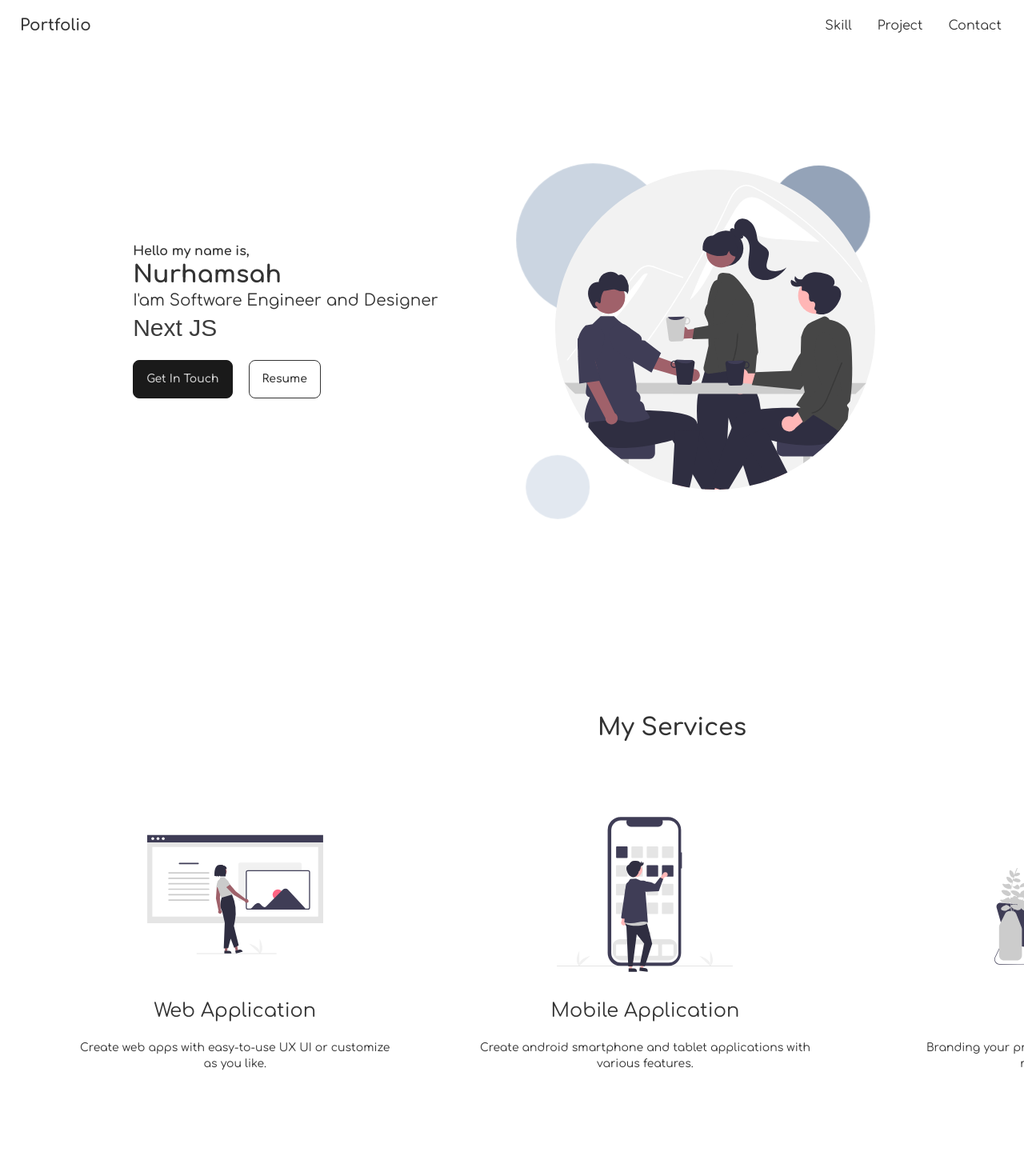
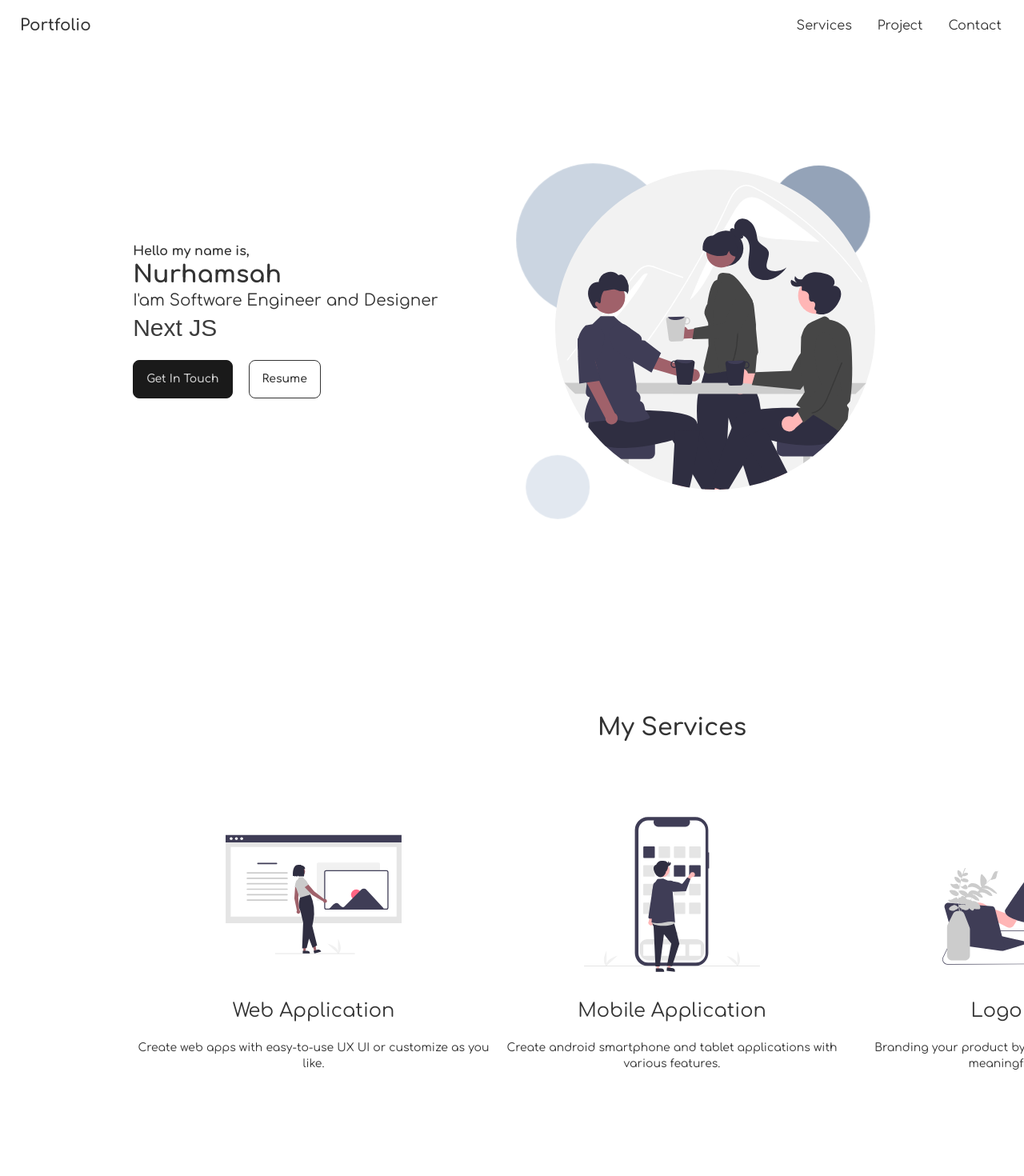
Before and after one commit to nurhamsah1998/nurhamsah-portfolio-latest, a React (Vite) app: page / in a window 1280 px wide. Shown: the top 1470 px of the page at 80% size. Built offline with nearby package versions, Linux system fonts and the light colour scheme.

Commit message:
fixing height card

```diff
--- a/src/App.tsx
+++ b/src/App.tsx
@@ -16,7 +16,7 @@ function App() {
       <div className="">
         <Header />
         <div className="grid gap-24">
-          <div className="px-3 md:p-20 ">
+          <div id="#services" className="px-3 main md:p-20 ">
             <Services />
           </div>
           <div className="px-3 md:p-20 ">
--- a/src/Screen/Header.tsx
+++ b/src/Screen/Header.tsx
@@ -35,7 +35,7 @@ function Header() {
             <button
               className="btn btn-outline"
               onClick={() => {
-                window.location.href = "/File/Nurhamsah _Resume.pdf";
+                window.location.href = "File/Nurhamsah _Resume.pdf";
               }}
             >
               Resume
--- a/src/Screen/LogoProject.tsx
+++ b/src/Screen/LogoProject.tsx
@@ -8,7 +8,7 @@ function LogoProject() {
       <p className=" text-3xl font-bold text-center md:mb-20 mb-10">
         My Logo Design
       </p>
-      <div className="hidden md:block">
+      <div className="hidden xl:block">
         <Marquee>
           {LOGOPROJECT.map((x: any, y: any) => (
             <div className="">
@@ -21,7 +21,7 @@ function LogoProject() {
           ))}
         </Marquee>
       </div>
-      <div className="flex flex-wrap gap-5 md:hidden justify-around items-center">
+      <div className="flex flex-wrap gap-5 xl:hidden justify-around items-center">
         {LOGOPROJECT.map((x: any, y: any) => (
           <div className="">
             <img
--- a/src/Screen/Navbar.tsx
+++ b/src/Screen/Navbar.tsx
@@ -2,14 +2,14 @@ import React from "react";
 
 function Navbar() {
   return (
-    <div className="navbar bg-base-100  absolute">
+    <div className="navbar bg-base-100  absolute main">
       <div className="flex-1">
         <a className="btn btn-ghost normal-case text-xl">Portfolio</a>
       </div>
       <div className="flex-none">
         <ul className="menu menu-horizontal px-1">
           <li>
-            <a>Skill</a>
+            <a href="#services">Services</a>
           </li>
           <li>
             <a>Project</a>
--- a/src/Screen/Project.tsx
+++ b/src/Screen/Project.tsx
@@ -52,7 +52,7 @@ function Project() {
   return (
     <div className="md:my-0  my-5">
       <p className=" text-3xl text-center font-bold md:mb-20 mb-10 ">My Work</p>
-      <div className="grid gap-10 md:gap-20">
+      <div className="grid gap-10 md:gap-20 justify-center">
         {webApplication.map(
           (
             item: {
--- a/src/Screen/Services.tsx
+++ b/src/Screen/Services.tsx
@@ -22,17 +22,17 @@ function Services() {
     },
   ];
   return (
-    <div className="p-3">
+    <div className="p-3 w-full ">
       <p className="text-3xl text-center font-semibold md:mb-20 mb-10 ">
         {" "}
         My Services
       </p>
-      <div className="grid md:flex justify-between items-center gap-20">
+      <div className="flex flex-wrap items-center justify-center ">
         {servicesOffer.map((item: any, index: any) => (
           <div key={index} className="">
             <div className="flex justify-center">{item.icon}</div>
             <p className="text-center mt-5 text-2xl">{item.name}</p>
-            <p className="text-center text-sm mt-5">{item.desc}</p>
+            <p className="text-center text-sm mt-5 max-w-md">{item.desc}</p>
           </div>
         ))}
       </div>
--- a/src/index.css
+++ b/src/index.css
@@ -57,6 +57,10 @@
   animation-duration: 7s;
   animation-timing-function: linear;
   animation-iteration-count: infinite;
+}
+#services {
+  height: 600px;
+  background-color: pink;
 }
 
 @keyframes CIRCLE_ANIMATION {
```
